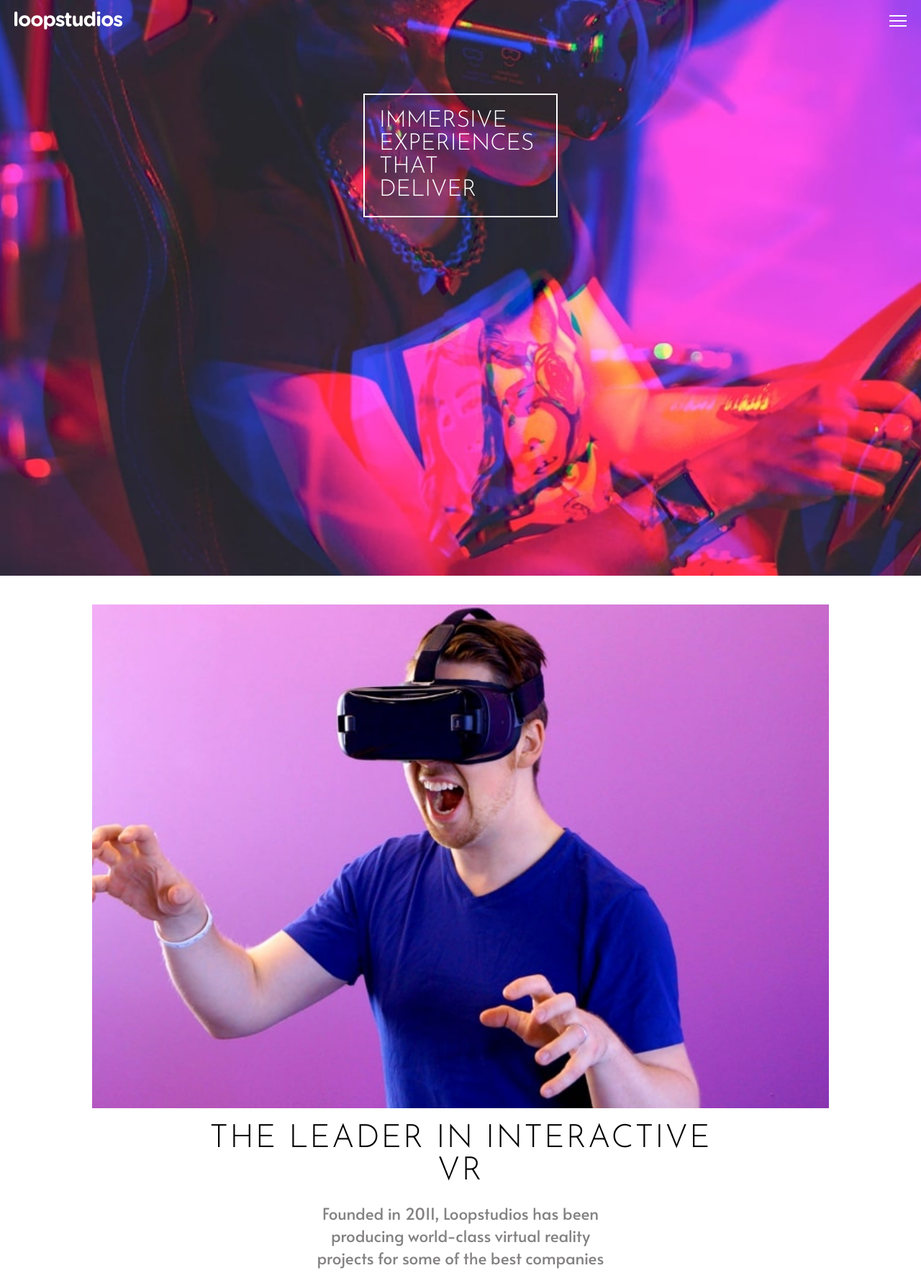
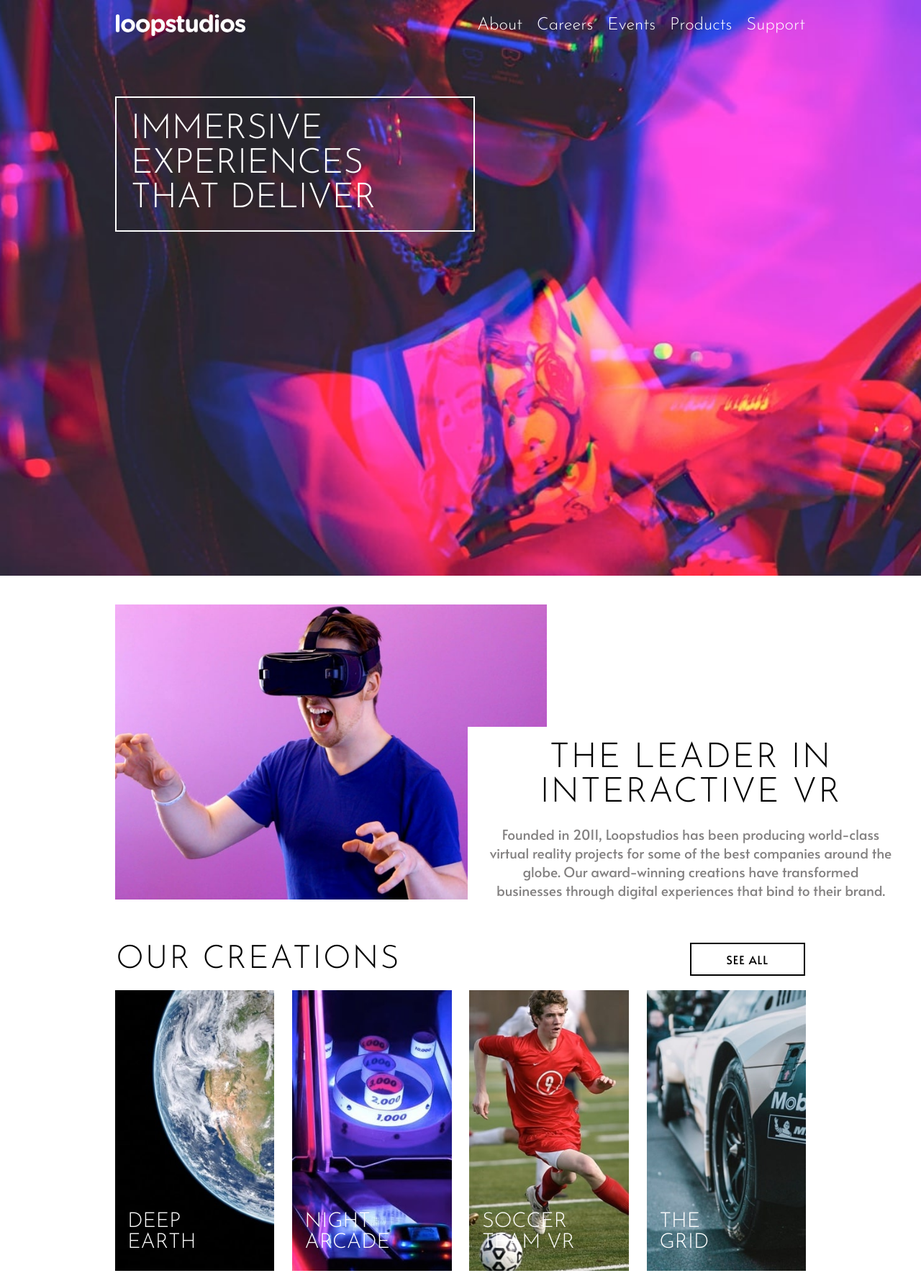
Before and after one commit to Ot-Charlie/Loopstudios-landing-page, a plain HTML site: page index.html in a window 1280 px wide. Shown: the top 1769 px of the page at 72% size. Drawn offline with Linux system fonts and the light colour scheme.

Commit message:
laptop screen

```diff
--- a/index.html
+++ b/index.html
@@ -22,14 +22,14 @@
       <img id="menu-icon-img" src="./images/icon-hamburger.svg" alt="Menu Icon">
     </button>
      </div>
-
-    <nav class="nav-menu" id="mobile-nav">
-      <a href="#">ABOUT</a>
-      <a href="#">CAREERS</a>
-      <a href="#">EVENTS</a>
-      <a href="#">PRODUCTS</a>
-      <a href="#">SUPPORT</a>
+<div>    <nav class="nav-menu" id="mobile-nav">
+      <a href="#">About</a>
+      <a href="#">Careers</a>
+      <a href="#">Events</a>
+      <a href="#">Products</a>
+      <a href="#">Support</a>
     </nav>
+    </div>
 
    </header>
  <h1>IMMERSIVE EXPERIENCES THAT DELIVER</h1>
@@ -40,6 +40,7 @@
   <source media="(min-width: 768px)" srcset="images/desktop/image-interactive.jpg">
   <img src="images/mobile/image-interactive.jpg" alt="picture of a person using virtual reality headset">
 </picture>
+<div class="interactive-text">
    <h2>
     THE LEADER IN INTERACTIVE VR
    </h2>
@@ -47,8 +48,12 @@
   projects for some of the best companies around the globe. Our award-winning
   creations have transformed businesses through digital experiences that bind
   to their brand.</P>
+  </div>
    </div>
+   <div class="creations-header">
 <h2>OUR CREATIONS</h2>
+<a href="#" class="see-all-one">SEE ALL</a>
+</div>
 <div class="creations-grid">
 <div>
  <picture>
@@ -107,7 +112,7 @@
 <h3>MAKE IT FISHEYE</h3>
 </div>
 </picture>
-<a href="#" class="see-all">SEE ALL</a>
+<a href="#" class="see-all-two">SEE ALL</a>
 </div>
 </main>
   <footer>
--- a/style.css
+++ b/style.css
@@ -65,6 +65,9 @@ body.no-scroll {
     border: none;
 
 }
+header a{
+    text-transform: uppercase;
+}
 a{
     text-decoration: none;
     color: hsl(0, 0%, 100%);
@@ -128,6 +131,13 @@ margin-top: 100px;
      position: relative;
     z-index: 2;
 }
+.creations-grid img:hover{
+    opacity: 0.4;
+    transition: all 0.3s ease-in-out;
+}
+.creations-grid > div:hover h3{
+    color: hsl(0, 0%, 0%);
+}
 h3{
     position: absolute;
     bottom:18px;
@@ -143,8 +153,7 @@ font-size: 1.3rem;
     /* targets the 4th h3*/
     max-width: 80px;
 }
-.see-all{
-    /* display: block; */
+.see-all-two{
     margin: 20px auto;
     padding: 10px 30px;
     border: 2px solid hsl(0, 0%, 0%);
@@ -155,6 +164,15 @@ font-size: 1.3rem;
     text-align: center;
     width: 160px;
     cursor: pointer;
+}
+.see-all-one{
+    display: none;
+}
+.see-all-one:hover,
+.see-all-two:hover{
+    background-color: hsl(0, 0%, 0%);
+    color: hsl(0, 0%, 100%);
+    transition: all 0.3s ease-in-out;
 }
 footer{
     background-color: hsl(0, 0%, 0%);
@@ -213,9 +231,206 @@ h3 {
   font-size: 2rem;
   max-width: 170px;
 }
-.see-all{
+.see-all-two{
 
     font-size: 1rem;
     width: 200px;
 }
 }
+@media(min-width: 1024px){
+    header{
+    display: flex;
+
+justify-content: space-around;
+
+align-items:center;
+padding-top: 20px;
+}
+.header-content-wrapper {
+    all: unset;  /* Reset previous styles */
+}
+.logo{
+    height: 30px;
+
+}
+#menu-icon{
+    display: none;
+}
+.nav-menu {
+    position: static;
+    transform: translateX(0);
+    background-color:transparent;
+    flex-direction: row;
+height: auto;
+    padding: 0;
+}
+header a{
+    font-size: 1.5rem;
+    text-transform:capitalize;
+    position: relative;
+  display: inline-block; /* because it's an inline element */
+  padding-bottom: 5px;
+}
+header a:after {
+  content: '';
+  position: absolute; /* Positions it relative to the header a */
+  width: 30px;
+  height: 2px;
+  background-color: hsl(0, 0%, 100%);
+  bottom: 0; /* Align it to the bottom edge of the link */
+  left: 50%; /* Center start point */
+  transform: translateX(-50%); /* Center the dash itself */
+  opacity: 0;  /* Initial state: Make it invisible */
+  transition: opacity 0.3s ease; /* For a smooth fade-in */
+}
+
+header a:hover:after {
+  opacity: 1; /* Makes the dash appear */
+}
+h1{
+    font-size: 3rem;
+    font-weight: 300;
+      width: 500px;
+    margin-left: 160px;
+}
+.interactive-container{
+    display: flex;
+    position: relative;
+}
+.vr-logo img{
+    width: 600px;
+    height: auto;
+    margin-left: 160px;
+}
+   .interactive-text {
+        width: 620px;
+        background-color: hsl(0, 0%, 100%);
+        position: absolute;
+        right: 10px;
+        bottom: 0;
+    }
+    .interactive-container h2 {
+        max-width: 500px;
+        font-size: 3rem;
+    }
+        .interactive-container p {
+        font-size: 1.2rem;
+       width: 100%;
+       max-width: 560px;
+        }
+    .creations-header{
+      margin-top: 40px;
+        display: flex;
+        justify-content: space-between;
+        align-items: center;
+        gap: 80px;
+    }
+    .see-all-one{
+        display: block;
+          margin: 20px auto;
+    padding: 10px 30px;
+    border: 2px solid hsl(0, 0%, 0%);
+    color: hsl(0, 0%, 0%);
+    font-family: 'Alata', sans-serif;
+    font-weight: 400;
+    letter-spacing: 1px;
+    text-align: center;
+    width: 160px;
+    cursor: pointer;
+    }
+    .creations-grid {
+    grid-template-columns: repeat(4, 1fr);
+    gap: 20px 0; /* to align the gaps*/
+    width: 77%;
+    margin: auto;
+    cursor: pointer;
+}
+
+    h3 {
+        bottom: 25px;
+        left: 30px;
+        font-size: 1.8rem;
+        max-width: 170px;
+    }
+    .see-all-two{
+        display: none;
+    }
+footer{
+margin-top: 100px;
+padding-bottom: 40px;
+flex-direction: row;
+justify-content: space-around;
+align-items:center;
+}
+
+.footer-nav {
+    flex-direction: row;
+}
+.footer-nav a, .social-icons a{
+ position: relative;
+ padding-bottom: 5px;
+}
+.footer-nav a:after {
+  content: '';
+  position: absolute; /* Positions it relative to the footer-nav a */
+  width: 30px;
+  height: 2px;
+  background-color: hsl(0, 0%, 100%);
+  bottom: 0; /* Align it to the bottom edge of the link */
+  left: 50%; /* Center start point */
+  transform: translateX(-50%); /* Center the dash itself */
+  opacity: 0;  /* Initial state: Make it invisible */
+  transition: opacity 0.3s ease; /* For a smooth fade-in */
+}
+.social-icons a:after {
+  content: '';
+  position: absolute; /* Positions it relative to the social-icon a */
+  width: 15px;
+  height: 2px;
+  background-color: hsl(0, 0%, 100%);
+  bottom: -5px; /* Align it to the bottom edge of the img */
+  left: 50%; /* Center start point */
+  transform: translateX(-50%); /* Center the dash itself */
+  opacity: 0;  /* Initial state: Make it invisible */
+  transition: opacity 0.3s ease; /* For a smooth fade-in */
+}
+.footer-nav a:hover:after, .social-icons a:hover:after {
+  opacity: 1; /* Makes the dash appear */
+}
+}
+/* @media(min-width: 1440px){
+h1{
+    width: 500px;
+    margin-left: 200px;
+}
+    .vr-logo img {
+        width: 700px;
+        height: auto;
+        margin-left: 90px;
+    }
+    .interactive-container{
+        margin: 0 50px;
+    }
+        .interactive-text {
+        width: 680px;
+        background-color: hsl(0, 0%, 100%);
+        position: absolute;
+        right: 10px;
+        bottom: 0;
+    }
+    .interactive-container h2 {
+        max-width: 500px;
+        font-size: 3rem;
+    }
+        .interactive-container p {
+        font-size: 1.2rem;
+       width: 100%;
+       max-width: 560px;
+    }
+     .creations-header{
+        gap: 450px;
+    }
+    .creations-grid {
+    row-gap: 40px;
+}
+} */
```
Also changed, not shown: script.js (+5 -5 lines).
